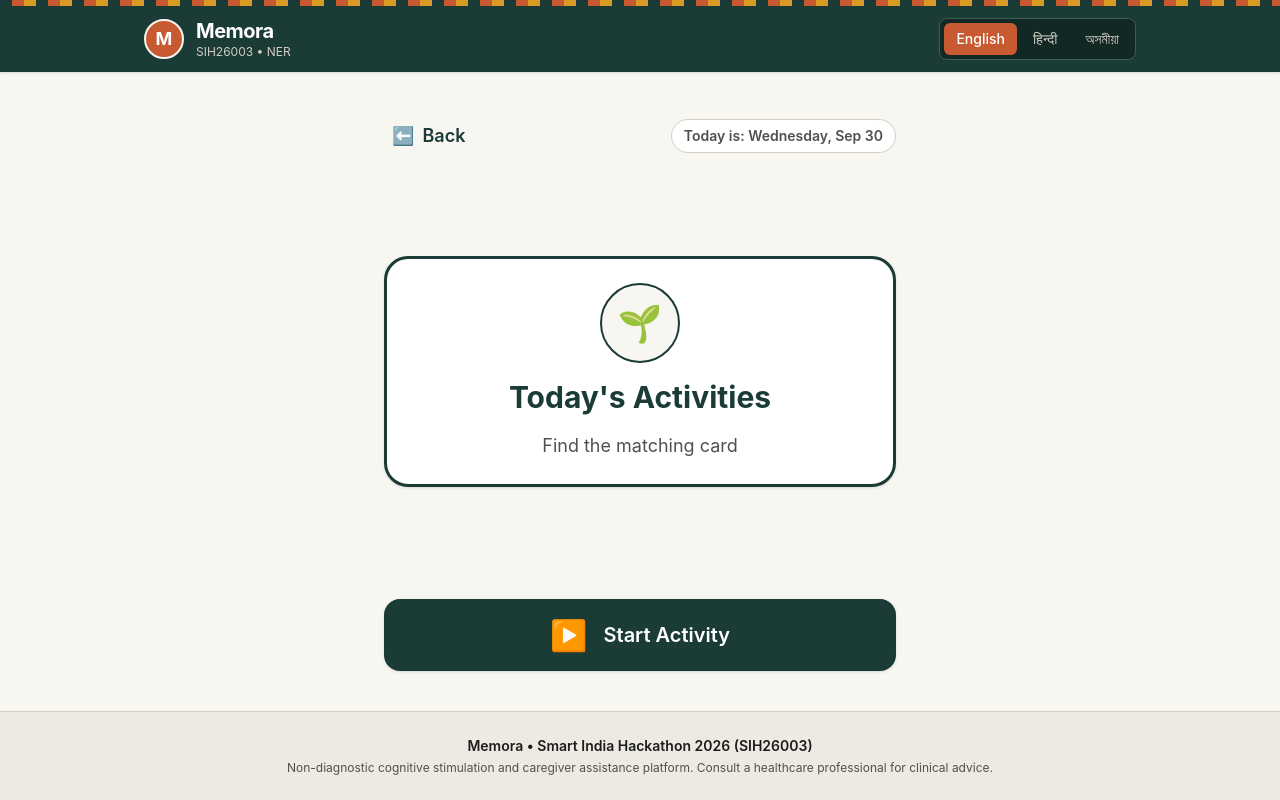
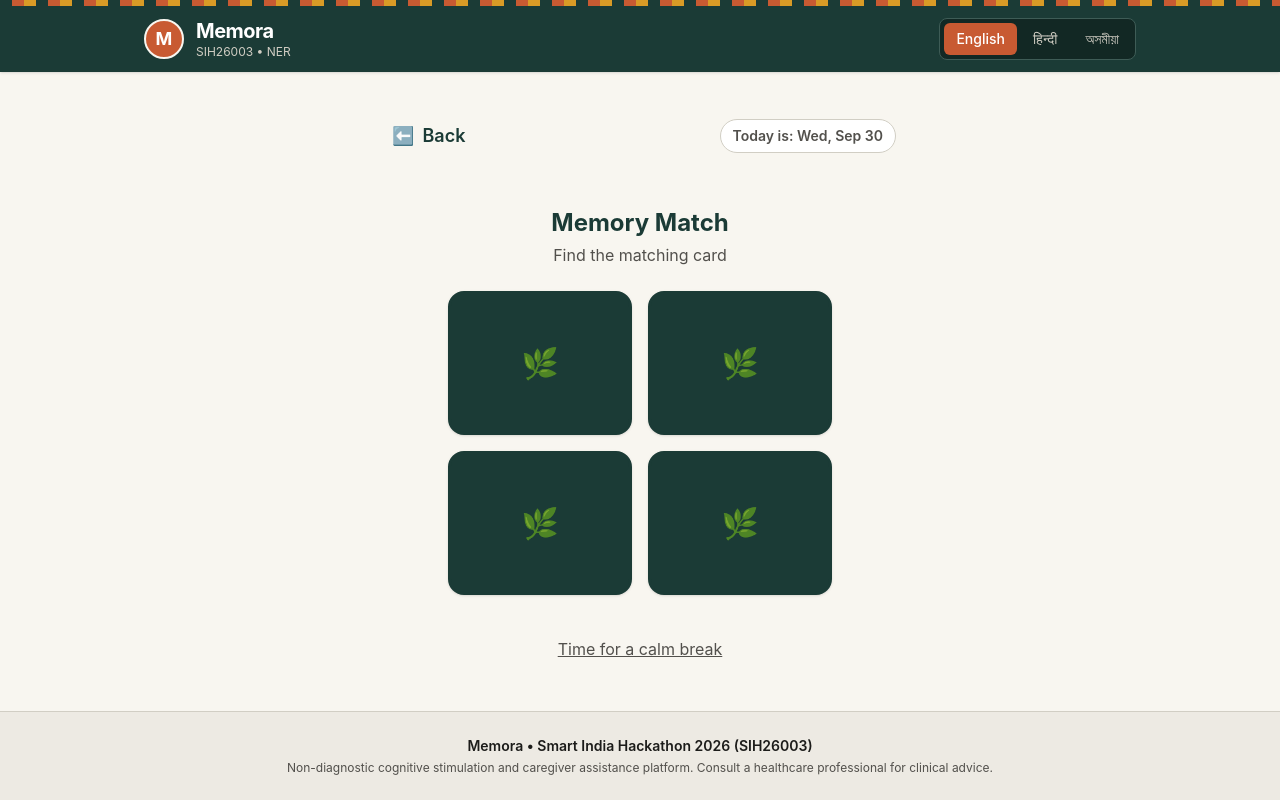
Before and after one commit to krishporwal011/Memora-HealthCare, a Next.js app in the folder frontend/: page /en/play in a window 1280 px wide. Both pictures are taken after a click on the button "Start Activity". Built offline with nearby package versions, Linux system fonts and the light colour scheme.

Commit message:
feat(patient): implement patient home and Memory Match game with UUIDv7 offline logging (B06)

```diff
--- a/frontend/src/app/[locale]/(patient)/play/page.tsx
+++ b/frontend/src/app/[locale]/(patient)/play/page.tsx
@@ -1,13 +1,135 @@
-import { useTranslations } from "next-intl";
+"use client";
+
+import { useState, useEffect, useRef } from "react";
+import { useTranslations, useLocale } from "next-intl";
 import { Link } from "@/i18n/routing";
 import { BigButton } from "@/components/patient/BigButton";
+import { recordGameEventOffline, generateUUIDv7 } from "@/lib/offline";
+
+interface CardItem {
+  id: string;
+  name: string;
+  icon: string;
+  pairKey: string;
+}
+
+const CULTURAL_ITEMS = [
+  { nameKey: "gamosa", icon: "🧣", nameDefault: "Gamosa" },
+  { nameKey: "chai", icon: "🍃", nameDefault: "Chai Leaf" },
+  { nameKey: "dhol", icon: "🥁", nameDefault: "Dhol" },
+  { nameKey: "jaapi", icon: "👒", nameDefault: "Jaapi" },
+];
 
 export default function PatientPlayPage() {
   const t = useTranslations("Play");
   const tCommon = useTranslations("Common");
+  const locale = useLocale();
+
+  // Screen states: 'home' | 'playing' | 'completed'
+  const [gameState, setGameState] = useState<"home" | "playing" | "completed">("home");
+
+  // Game state
+  const [cards, setCards] = useState<CardItem[]>([]);
+  const [flippedIndices, setFlippedIndices] = useState<number[]>([]);
+  const [matchedKeys, setMatchedKeys] = useState<string[]>([]);
+  const [feedback, setFeedback] = useState<string>("");
+  const [sessionId, setSessionId] = useState<string>("");
+
+  const turnStartTimeRef = useRef<number>(Date.now());
+  const patientId = "patient-demo-ner";
+
+  // Start new game session
+  const handleStartGame = () => {
+    const newSessionId = generateUUIDv7();
+    setSessionId(newSessionId);
+
+    // Create 4-card deck (2 pairs) for calm, non-overwhelming memory stimulation
+    const selectedPairs = CULTURAL_ITEMS.slice(0, 2);
+    const deck: CardItem[] = [];
+
+    selectedPairs.forEach((item, pairIdx) => {
+      deck.push({
+        id: `card_${pairIdx}_a`,
+        name: item.nameDefault,
+        icon: item.icon,
+        pairKey: item.nameKey,
+      });
+      deck.push({
+        id: `card_${pairIdx}_b`,
+        name: item.nameDefault,
+        icon: item.icon,
+        pairKey: item.nameKey,
+      });
+    });
+
+    // Gentle deterministic shuffle
+    deck.sort(() => Math.random() - 0.5);
+
+    setCards(deck);
+    setFlippedIndices([]);
+    setMatchedKeys([]);
+    setFeedback("");
+    setGameState("playing");
+    turnStartTimeRef.current = Date.now();
+  };
+
+  // Handle card tap
+  const handleCardClick = async (index: number) => {
+    // Prevent clicking if already 2 flipped or already matched
+    if (flippedIndices.length === 2 || flippedIndices.includes(index)) return;
+    const card = cards[index];
+    if (matchedKeys.includes(card.pairKey)) return;
+
+    const newFlipped = [...flippedIndices, index];
+    setFlippedIndices(newFlipped);
+
+    // If this is the second card of the turn, evaluate match
+    if (newFlipped.length === 2) {
+      const firstCard = cards[newFlipped[0]];
+      const secondCard = cards[newFlipped[1]];
+      const responseTimeMs = Date.now() - turnStartTimeRef.current;
+      const isMatch = firstCard.pairKey === secondCard.pairKey;
+
+      // Offline event logging with UUIDv7
+      await recordGameEventOffline({
+        patient_id: patientId,
+        session_id: sessionId,
+        domain: "memory_match",
+        item_id: `match_${firstCard.pairKey}_${secondCard.pairKey}`,
+        difficulty: -0.8, // Calibrated difficulty
+        correct: isMatch,
+        response_time_ms: responseTimeMs,
+      });
+
+      if (isMatch) {
+        // Dignified feedback (no patronising praise)
+        setFeedback(t("feedbackRight"));
+        const newMatched = [...matchedKeys, firstCard.pairKey];
+        setMatchedKeys(newMatched);
+        setFlippedIndices([]);
+        turnStartTimeRef.current = Date.now();
+
+        // Check if all pairs are matched
+        if (newMatched.length === cards.length / 2) {
+          setTimeout(() => {
+            setGameState("completed");
+          }, 1000);
+        }
+      } else {
+        // Courteous non-blaming feedback
+        setFeedback(t("feedbackHere"));
+        setTimeout(() => {
+          setFlippedIndices([]);
+          setFeedback("");
+          turnStartTimeRef.current = Date.now();
+        }, 1200);
+      }
+    }
+  };
 
   return (
     <div className="flex-1 flex flex-col justify-between max-w-lg mx-auto w-full py-4 space-y-6">
+      {/* Top Navigation & Orientation Banner */}
       <div className="flex items-center justify-between">
         <Link
           href="/"
@@ -18,13 +140,16 @@ export default function PatientPlayPage() {
           <span>{tCommon("back")}</span>
         </Link>
         <span className="text-sm font-semibold text-[#52504C] bg-white px-3 py-1.5 rounded-full border border-[#D1CEC4]">
-          {t("todayIs")}: {new Date().toLocaleDateString(undefined, { weekday: "long", month: "short", day: "numeric" })}
+          {t("todayIs")}: {new Date().toLocaleDateString(locale, { weekday: "short", month: "short", day: "numeric" })}
         </span>
       </div>
 
+      {/* STATE 1: HOME */}
+      {gameState === "home" && (
+        <>
           <div className="bg-white rounded-3xl p-6 border-3 border-[#1B3B36] shadow-sm text-center space-y-4">
             <div className="w-20 h-20 mx-auto rounded-full bg-[#F8F6F0] flex items-center justify-center text-4xl border-2 border-[#1B3B36]" aria-hidden="true">
-          🌱
+              🌸
             </div>
             <h2 className="text-2xl md:text-3xl font-bold text-[#1B3B36]">
               {t("title")}
@@ -34,15 +159,105 @@ export default function PatientPlayPage() {
             </p>
           </div>
 
-      {/* Primary single action for patient: 64px high */}
           <div className="pt-4">
             <BigButton
               label={t("startSession")}
               icon="▶️"
               variant="primary"
+              onClick={handleStartGame}
               aria-label={t("startSession")}
             />
           </div>
+        </>
+      )}
+
+      {/* STATE 2: PLAYING MEMORY MATCH */}
+      {gameState === "playing" && (
+        <div className="space-y-6">
+          <div className="text-center">
+            <h2 className="text-xl md:text-2xl font-bold text-[#1B3B36]">
+              {t("matchGameTitle")}
+            </h2>
+            <p className="text-base text-[#52504C] mt-1" role="status" aria-live="polite">
+              {feedback || t("matchGamePrompt")}
+            </p>
+          </div>
+
+          {/* Cards Grid: Minimum 72px touch target with visible text labels */}
+          <div className="grid grid-cols-2 gap-4 max-w-sm mx-auto">
+            {cards.map((card, idx) => {
+              const isFlipped = flippedIndices.includes(idx) || matchedKeys.includes(card.pairKey);
+              const isMatched = matchedKeys.includes(card.pairKey);
+
+              return (
+                <button
+                  key={card.id}
+                  type="button"
+                  onClick={() => handleCardClick(idx)}
+                  disabled={isMatched}
+                  className={`h-36 rounded-2xl border-3 flex flex-col items-center justify-center p-3 transition-all duration-150 select-none shadow-sm cursor-pointer ${
+                    isMatched
+                      ? "bg-[#EAF3EE] border-[#2D6A4F] text-[#2D6A4F]"
+                      : isFlipped
+                      ? "bg-white border-[#1B3B36] text-[#1C1C1A]"
+                      : "bg-[#1B3B36] border-[#1B3B36] text-white hover:bg-[#122824]"
+                  }`}
+                  style={{ minHeight: "72px", minWidth: "72px" }}
+                  aria-label={isFlipped ? card.name : `Hidden card ${idx + 1}`}
+                >
+                  {isFlipped ? (
+                    <>
+                      <span className="text-4xl mb-1" aria-hidden="true">
+                        {card.icon}
+                      </span>
+                      <span className="text-sm font-bold tracking-tight">
+                        {card.name}
+                      </span>
+                    </>
+                  ) : (
+                    <span className="text-3xl opacity-80" aria-hidden="true">
+                      🌿
+                    </span>
+                  )}
+                </button>
+              );
+            })}
+          </div>
+
+          <div className="pt-2 text-center">
+            <button
+              type="button"
+              onClick={() => setGameState("home")}
+              className="text-base text-[#52504C] underline hover:text-[#1C1C1A] py-2 px-4"
+              style={{ minHeight: "44px" }}
+            >
+              {t("calmBreak")}
+            </button>
+          </div>
+        </div>
+      )}
+
+      {/* STATE 3: COMPLETED */}
+      {gameState === "completed" && (
+        <div className="bg-white rounded-3xl p-6 border-3 border-[#2D6A4F] shadow-sm text-center space-y-6">
+          <div className="w-20 h-20 mx-auto rounded-full bg-[#EAF3EE] flex items-center justify-center text-4xl border-2 border-[#2D6A4F]" aria-hidden="true">
+            🌱
+          </div>
+          <div>
+            <h2 className="text-2xl font-bold text-[#2D6A4F]">
+              {t("feedbackRight")}
+            </h2>
+            <p className="text-base text-[#52504C] mt-2">
+              {t("takeRest")}
+            </p>
+          </div>
+          <BigButton
+            label={tCommon("continue")}
+            variant="primary"
+            onClick={() => setGameState("home")}
+          />
+        </div>
+      )}
     </div>
   );
 }
--- a/frontend/src/lib/offline.ts
+++ b/frontend/src/lib/offline.ts
@@ -36,16 +36,26 @@ export class MemoraDatabase extends Dexie {
 
 export const db = new MemoraDatabase();
 
+let lastMs = 0;
+let seqCount = 0;
+
 /**
  * Generate a UUIDv7 (timestamp-ordered UUID) client-side.
- * Conforms to RFC 9562 for monotonically sortable unique identifiers.
+ * Conforms to RFC 9562 with sub-millisecond monotonic counter for strict orderability.
  */
 export function generateUUIDv7(): string {
-  const now = Date.now();
+  let now = Date.now();
+  if (now === lastMs) {
+    seqCount = (seqCount + 1) & 0x0fff; // 12-bit sequence counter
+  } else {
+    lastMs = now;
+    seqCount = 0;
+  }
+
   const bytes = new Uint8Array(16);
   crypto.getRandomValues(bytes);
 
-  // Timestamp in ms (48 bits)
+  // Timestamp in ms (48 bits: bytes 0-5)
   bytes[0] = (now / 0x10000000000) & 0xff;
   bytes[1] = (now / 0x100000000) & 0xff;
   bytes[2] = (now / 0x1000000) & 0xff;
@@ -53,8 +63,10 @@ export function generateUUIDv7(): string {
   bytes[4] = (now / 0x100) & 0xff;
   bytes[5] = now & 0xff;
 
-  // Version 7: set bits 4-7 to 0111 (0x70)
-  bytes[6] = 0x70 | (bytes[6] & 0x0f);
+  // Version 7 (0x70) in top 4 bits of byte 6 + top 4 bits of seqCount
+  bytes[6] = 0x70 | ((seqCount >> 8) & 0x0f);
+  // Bottom 8 bits of seqCount in byte 7
+  bytes[7] = seqCount & 0xff;
 
   // Variant 1 (RFC 4122/9562): set bits 6-7 to 10 (0x80)
   bytes[8] = 0x80 | (bytes[8] & 0x3f);
```
Also changed, not shown: 1 other file (tests, documents, lock files or other folders). Lines whose indentation alone changed are shown as unchanged.
